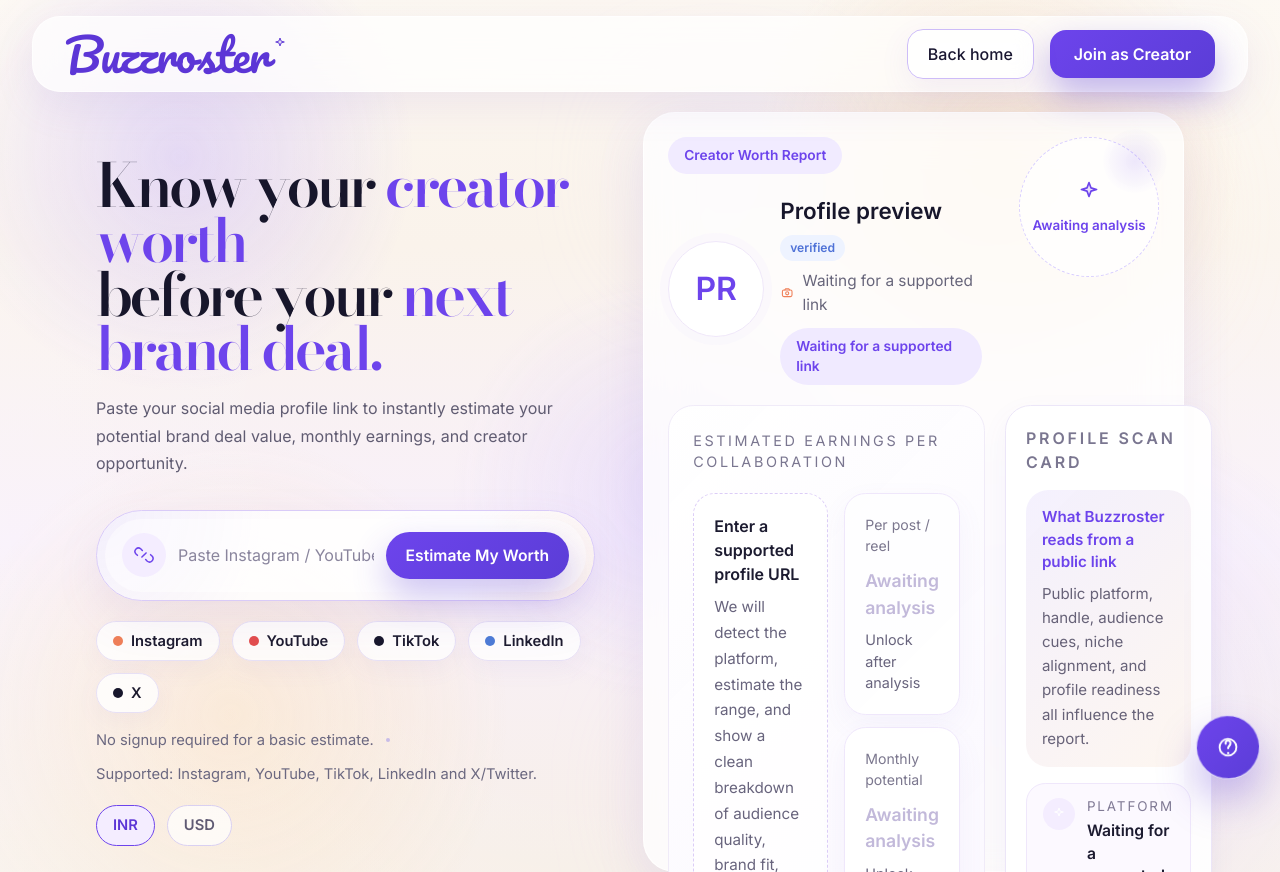
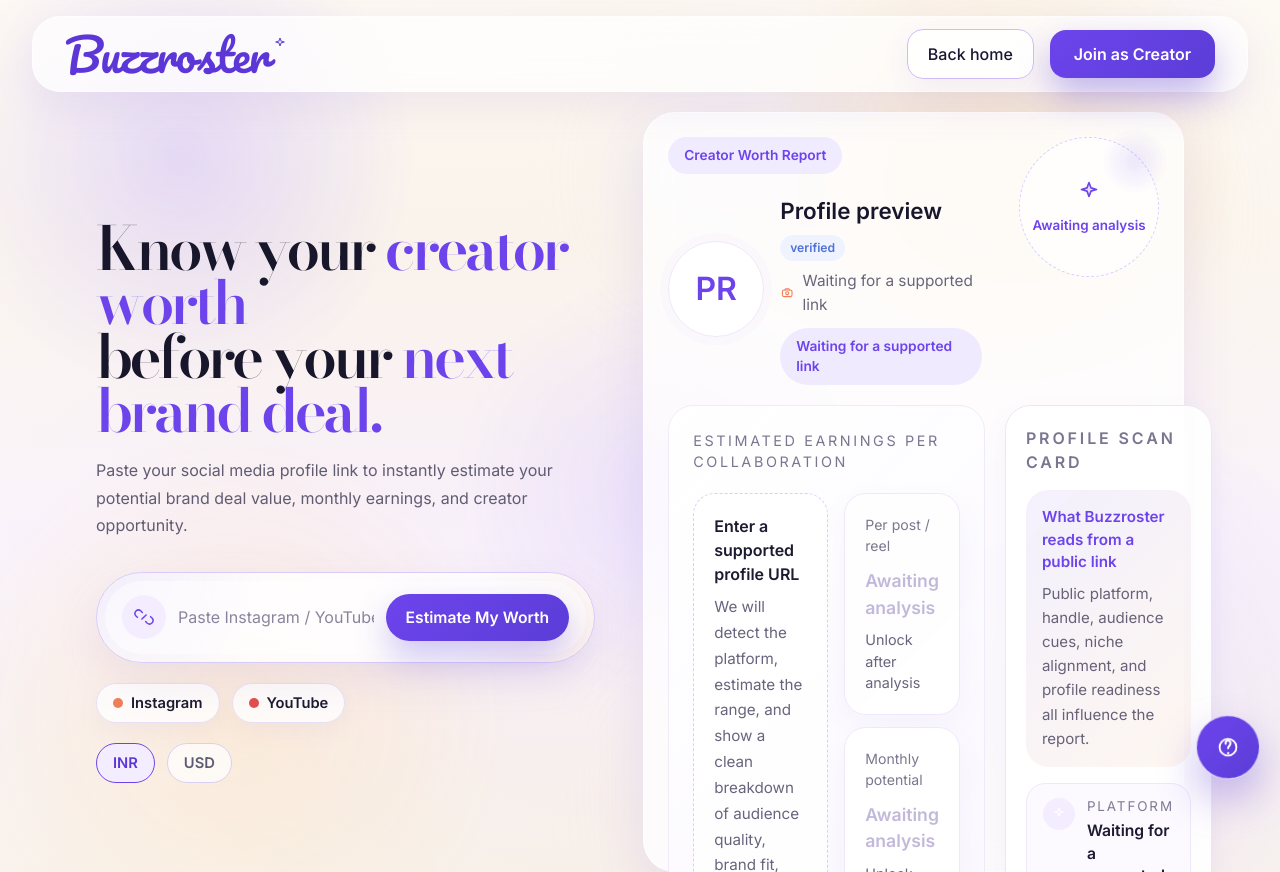
Before and after one commit to lakshy1/13-buzzroster, a Next.js app: page /tools/creator-worth-calculator in a window 1280 px wide. Built offline with nearby package versions, Linux system fonts and the light colour scheme.

Commit message:
changes in tool

```diff
--- a/app/tools/creator-worth-calculator/CreatorWorthCalculatorPage.tsx
+++ b/app/tools/creator-worth-calculator/CreatorWorthCalculatorPage.tsx
@@ -948,9 +948,6 @@
                   {[
                     { label: "Instagram", color: "#ef7f58" },
                     { label: "YouTube", color: "#e34d4d" },
-                    { label: "TikTok", color: "#17162b" },
-                    { label: "LinkedIn", color: "#4d7bd6" },
-                    { label: "X", color: "#17162b" },
                   ].map((item) => (
                     <div
                       key={item.label}
@@ -960,11 +957,6 @@
                       {item.label}
                     </div>
                   ))}
-                </div>
-                <div className="mt-4 flex flex-wrap items-center gap-3 text-[0.92rem] text-[#6b6880]">
-                  <span>No signup required for a basic estimate.</span>
-                  <span className="hidden h-1 w-1 rounded-full bg-[#c8bce8] sm:inline-flex" />
-                  <span>Supported: Instagram, YouTube, TikTok, LinkedIn and X/Twitter.</span>
                 </div>
                 {error ? (
                   <div className="mt-4 rounded-[1rem] border border-[#f2d6d8] bg-[#fff5f5] px-4 py-3 text-[0.95rem] text-[#b14d57]">
```
